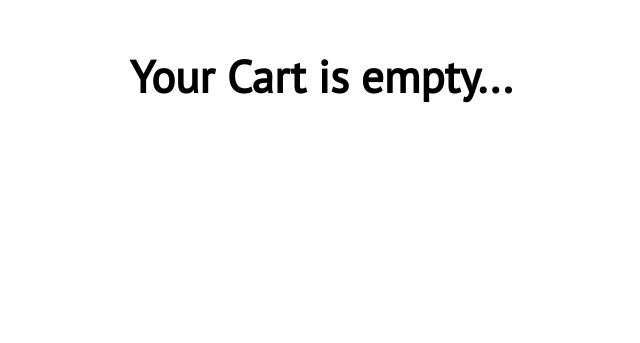
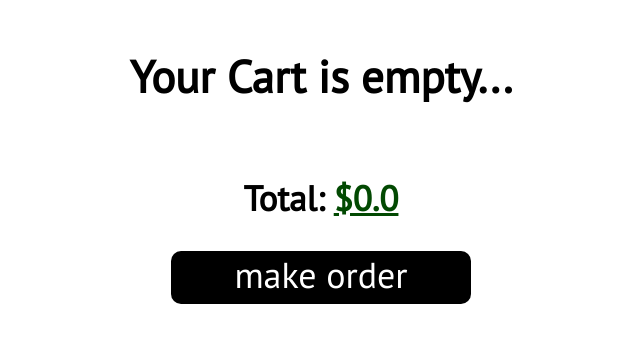
Before and after one commit to a-povazhnyi/django_vinylin, a Django app: page /orders/cart/1/ in a window 1280 px wide. Shown: the part 173-516 px from the top of the page, without its empty margins (319-959 px from the left). Run offline with Django 3.2, Linux system fonts and the light colour scheme; data that the repository does not hold is empty; parts of the project's set-up code (start-up, migrations or seed data) failed here and were passed over; some libraries are stand-ins or nearby versions.

Commit message:
feat: order-final landing

```diff
--- a/vinylin/orders/templates/orders/cart.html
+++ b/vinylin/orders/templates/orders/cart.html
@@ -10,9 +10,9 @@
 
       <div class="cart-title-wrapper">
         {% if cart_items %}
-        <h2 class="cart-title">Your Cart</h2>
+          <h2 class="cart-title">Your Cart</h2>
         {% else %}
-        <h2 class="cart-title">Your Cart is empty...</h2>
+          <h2 class="cart-title">Your Cart is empty...</h2>
         {% endif %}
       </div>
 
@@ -77,13 +77,26 @@
                 </ul>
               </div>
             </li>
-
-            {% if not forloop.last %}
-              <hr class="cart-hr">
-            {% endif %}
+            <hr class="cart-hr">
           {% endfor %}
         </ul>
       </div>
+
+      <div class="order-final">
+        <div class="order-final-wrapper">
+
+          <div class="total-price-wrapper">
+            <span class="total-price-title">Total:
+              <span class="total-price">${{ total_price }}</span>
+            </span>
+          </div>
+
+          <a href="#" class="make-order">
+            <div class="button-wrapper single-button-wrapper">make order</div>
+          </a>
+        </div>
+      </div>
+
     </div>
   </section>
 {% endblock content %}
--- a/vinylin/vinylin/static/css/orders.css
+++ b/vinylin/vinylin/static/css/orders.css
@@ -1,3 +1,8 @@
+section.cart {
+    margin-bottom: 80px;
+}
+
+
 img.cart-vinyl-img {
     width: 150px;
     height: 150px;
@@ -58,7 +63,6 @@ li.cart-tag > span {
     border-radius: 5px;
     width: 44px;
     font-size: 17px;
-    /* padding: 7px 5px; */
     text-align: center;
 }
 
@@ -70,3 +74,33 @@ form.quantity-form {
 li.cart-item-price {
     float: right;
 }
+
+.order-final-wrapper {
+    width: 300px;
+    margin: 0 auto;
+}
+
+.total-price-wrapper {
+    text-align: center;
+}
+
+span.total-price-title {
+    font-size: 40px;
+    font-weight: bold;
+}
+
+span.total-price-title {
+    font-size: 35px;
+    font-weight: bold;
+}
+
+span.total-price {
+    font-size: 35px;
+    font-weight: bold;
+    color: rgb(2, 73, 2);
+    text-decoration: underline;
+}
+
+a.make-order {
+    font-size: 36px;
+}
```
